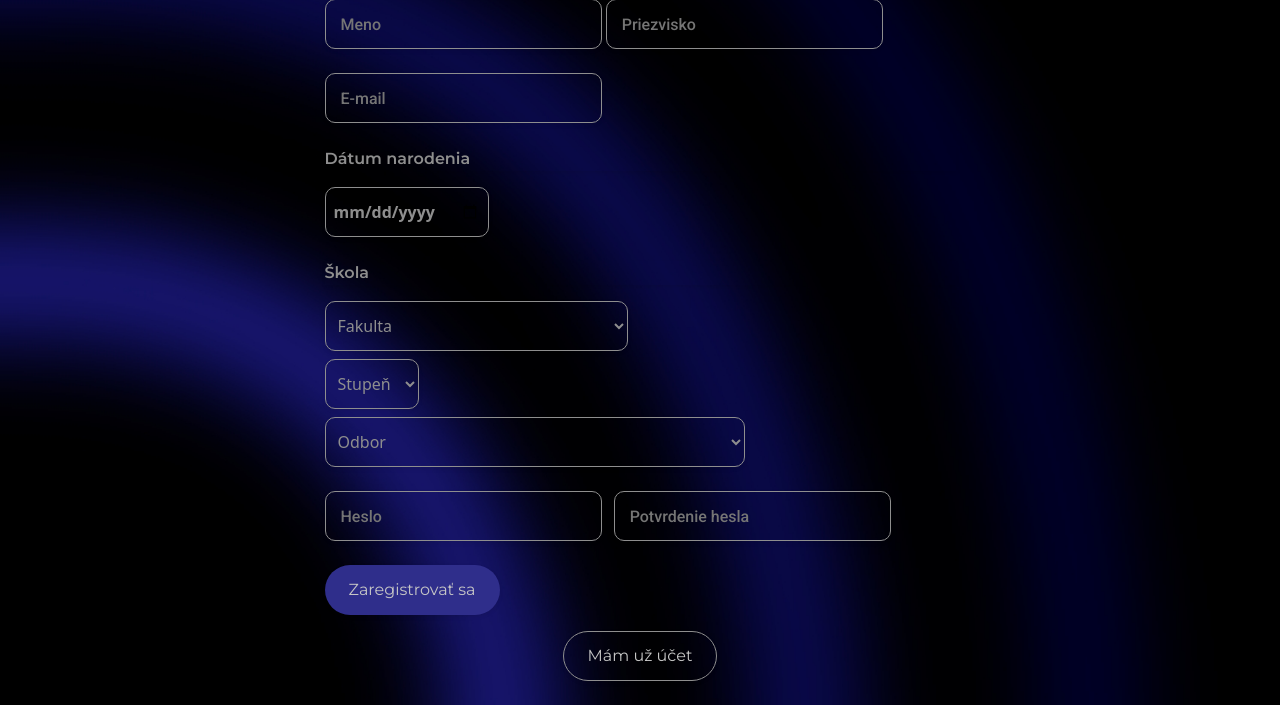
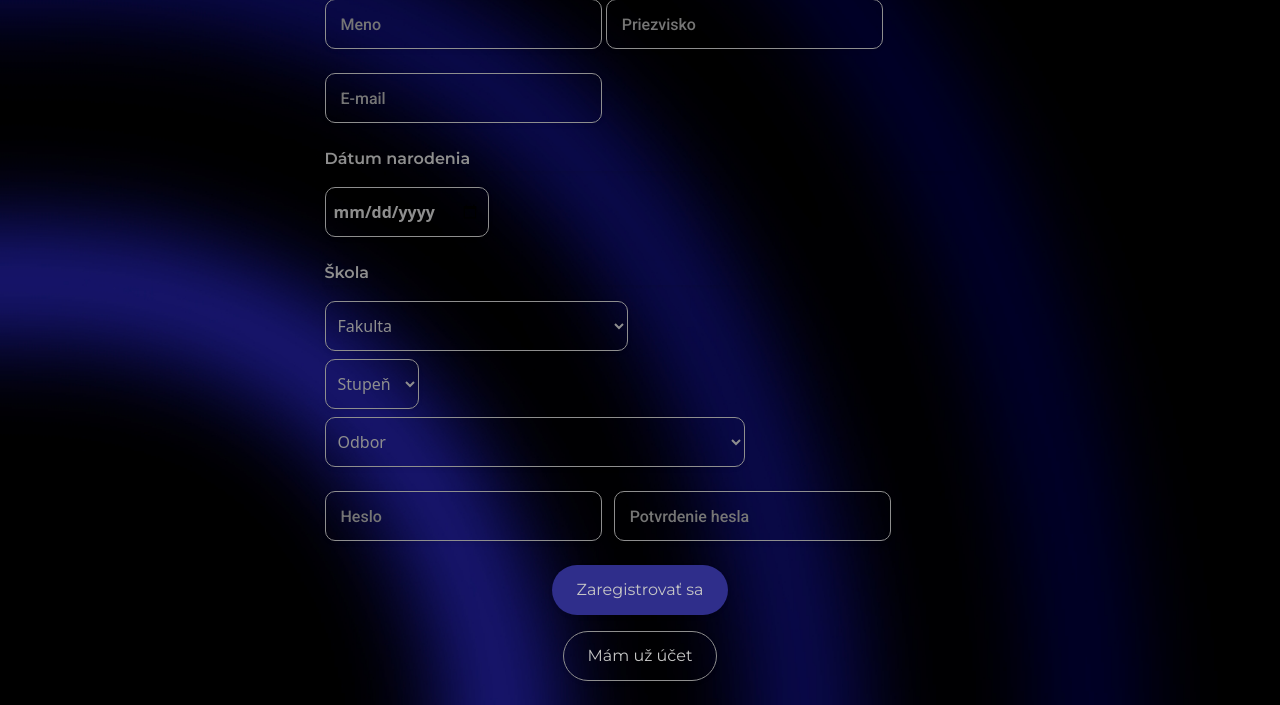
Before and after one commit to KNXKO/UCMverse, a PHP site: page /signup.php in a window 1280 px wide. Shown: the part 221-926 px from the top of the page. Run offline with PHP 8.4, Linux system fonts and the light colour scheme.

Commit message:
Dokonceny dizajn

```diff
--- a/index.html
+++ b/index.html
@@ -65,6 +65,7 @@
                 </div>
             </div>
         </div>
+    </div>
         <script>
             $(window).on("load", function () {
                 $(".loader-wrapper").fadeOut(1000);
--- a/signup.php
+++ b/signup.php
@@ -205,14 +205,17 @@
                     <input class="mb-4 ms-sm-2 shadow-sm" type="password" name="passwordrpt" id="passwordrpt" placeholder="Potvrdenie hesla" required maxlength="40" minlength="8">
                     <br>
                     <!-- BUTTON 1. -->
-                    <a class="menu-list" href="#">
-                        <button class="fw-semibold btn-submit px-4 shadow-sm mb-3" type="submit" name="submit">Zaregistrovať sa</button>
-                    </a>
+                    <div class="col-12 d-flex align-content-center justify-content-center">
+                        <a class="menu-list" href="#" class="">
+                            <button class="fw-semibold btn-submit px-4 shadow-sm mb-3" type="submit" name="submit">Zaregistrovať sa</button>
+                        </a>
+                    </div>
 
                 </form>
-                <a class="menu-list" href="index.php">
-                        <button class="fw-semibold btn-fg-pw mb-4 px-4 shadow-sm">Mám už účet</button>
-                    </a>
+                <a class="menu-list d-flex" href="index.php">
+                    <button class="fw-semibold btn-fg-pw mb-4 px-4 shadow-sm ">Mám už účet</button>
+                </a>
+
 
                 <?php
                 if (isset($_GET["error"])) {
```
Also changed, not shown: index.php (+20 -8 lines).
